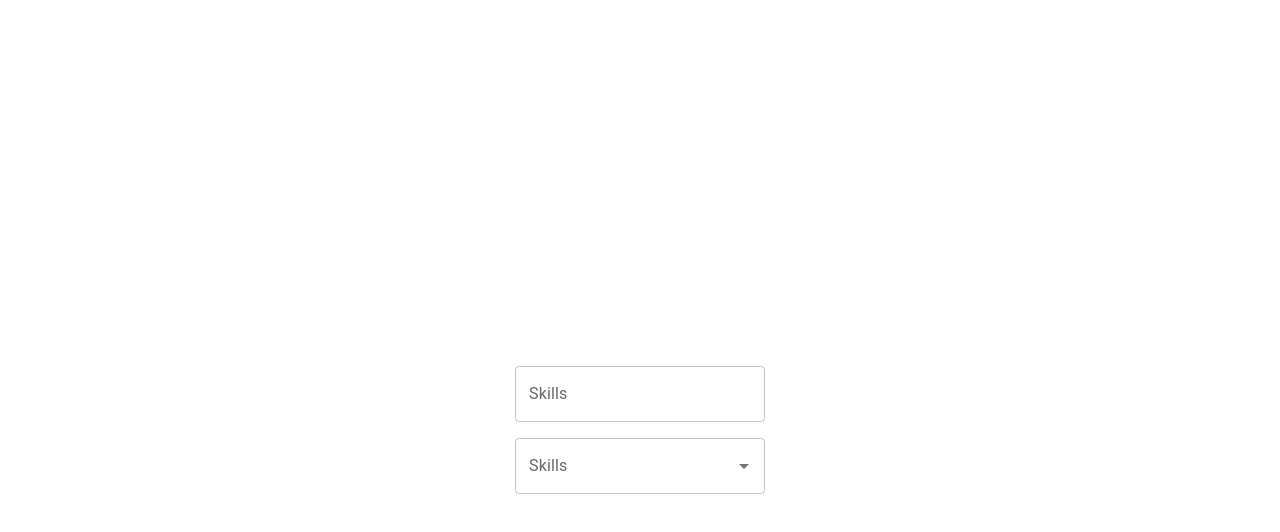
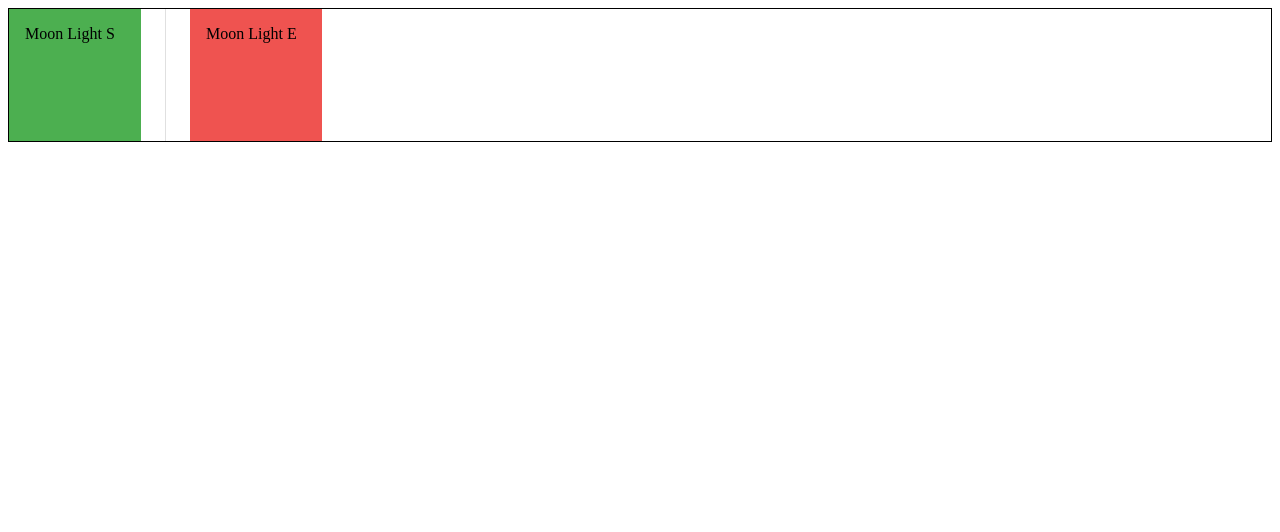
Before and after one commit to Chandraprakash-Darji/reactjs-learning, a React (Create React App) app in the folder react-material-ui/: page / in a window 1280 px wide. Shown: the top 532 px of the page. Built offline with nearby package versions, Linux system fonts and the light colour scheme.

Commit message:
Stack for 1d layout

```diff
--- a/react-material-ui/src/App.tsx
+++ b/react-material-ui/src/App.tsx
@@ -1,9 +1,9 @@
-import MuiAutocomplete from "./components/MuiAutocomplete";
+import MuiLayout from "./components/MuiLayout";
 
 function App() {
   return (
     <div className="App">
-      <MuiAutocomplete/>
+      <MuiLayout/>
     </div>
   );
 }
--- /dev/null
+++ b/react-material-ui/src/components/MuiLayout.tsx
@@ -0,0 +1,33 @@
+import { Box, Divider, Stack } from "@mui/material";
+
+const MuiLayout = () => {
+  return (
+    <Stack
+      sx={{ border: "1px solid" }}
+      direction="row"
+      spacing={3}
+      divider={<Divider orientation="vertical"  flexItem/>}
+    >
+      <Box
+        display={"flex"}
+        height="100px"
+        width="100px"
+        bgcolor={"success.light"}
+        p={2}
+      >
+        Moon Light S
+      </Box>
+      <Box
+        display={"flex"}
+        height="100px"
+        width="100px"
+        bgcolor={"error.light"}
+        p={2}
+      >
+        Moon Light E
+      </Box>
+    </Stack>
+  );
+};
+
+export default MuiLayout;
--- a/react-material-ui/src/index.tsx
+++ b/react-material-ui/src/index.tsx
@@ -1,6 +1,6 @@
 import React from 'react';
 import ReactDOM from 'react-dom/client';
-import './index.css';
+
 import App from './App';
 
 const root = ReactDOM.createRoot(
```
Also changed, not shown: react-material-ui/src/components/MuiBox.tsx (added, +34 -0 lines).
